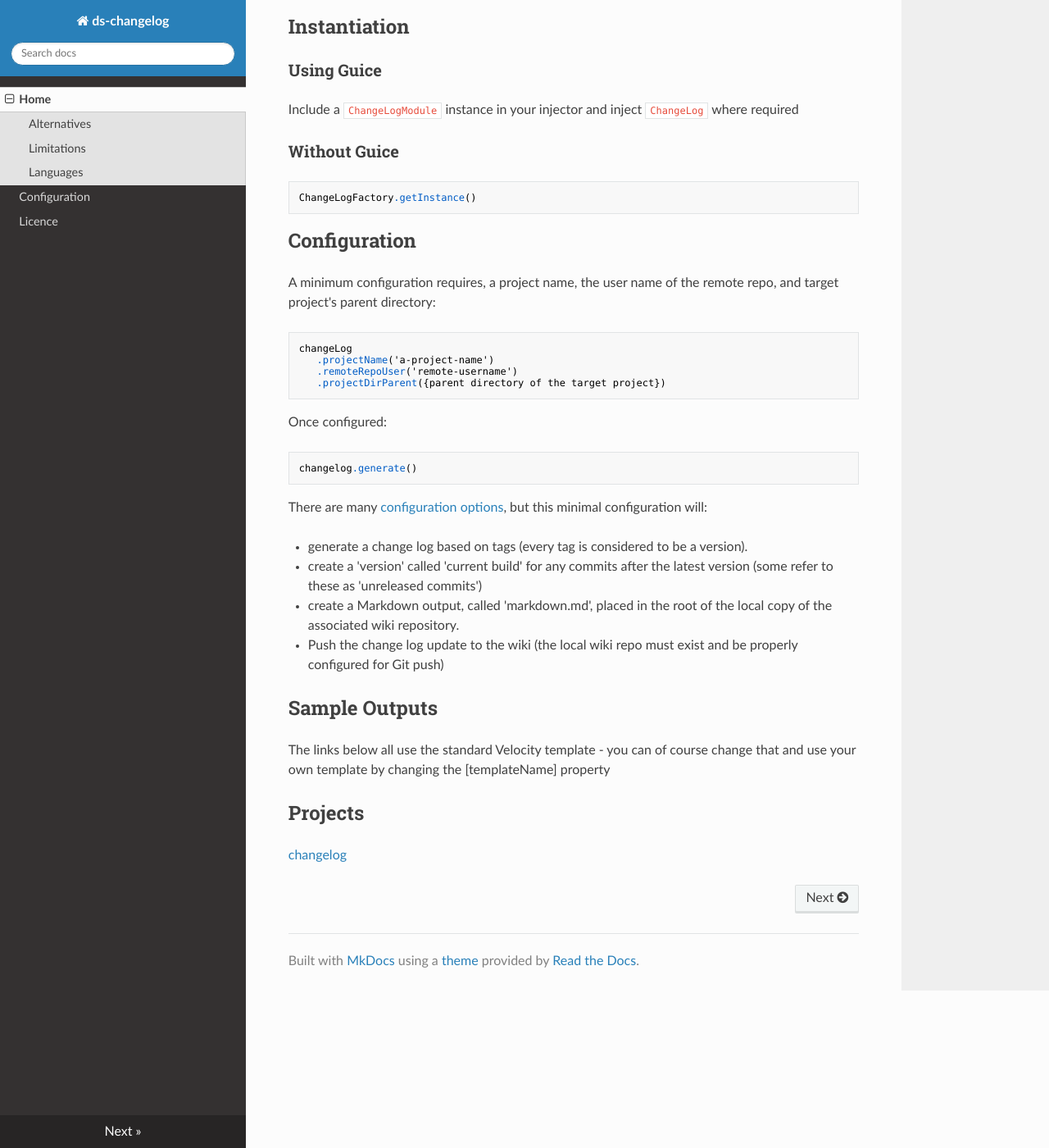
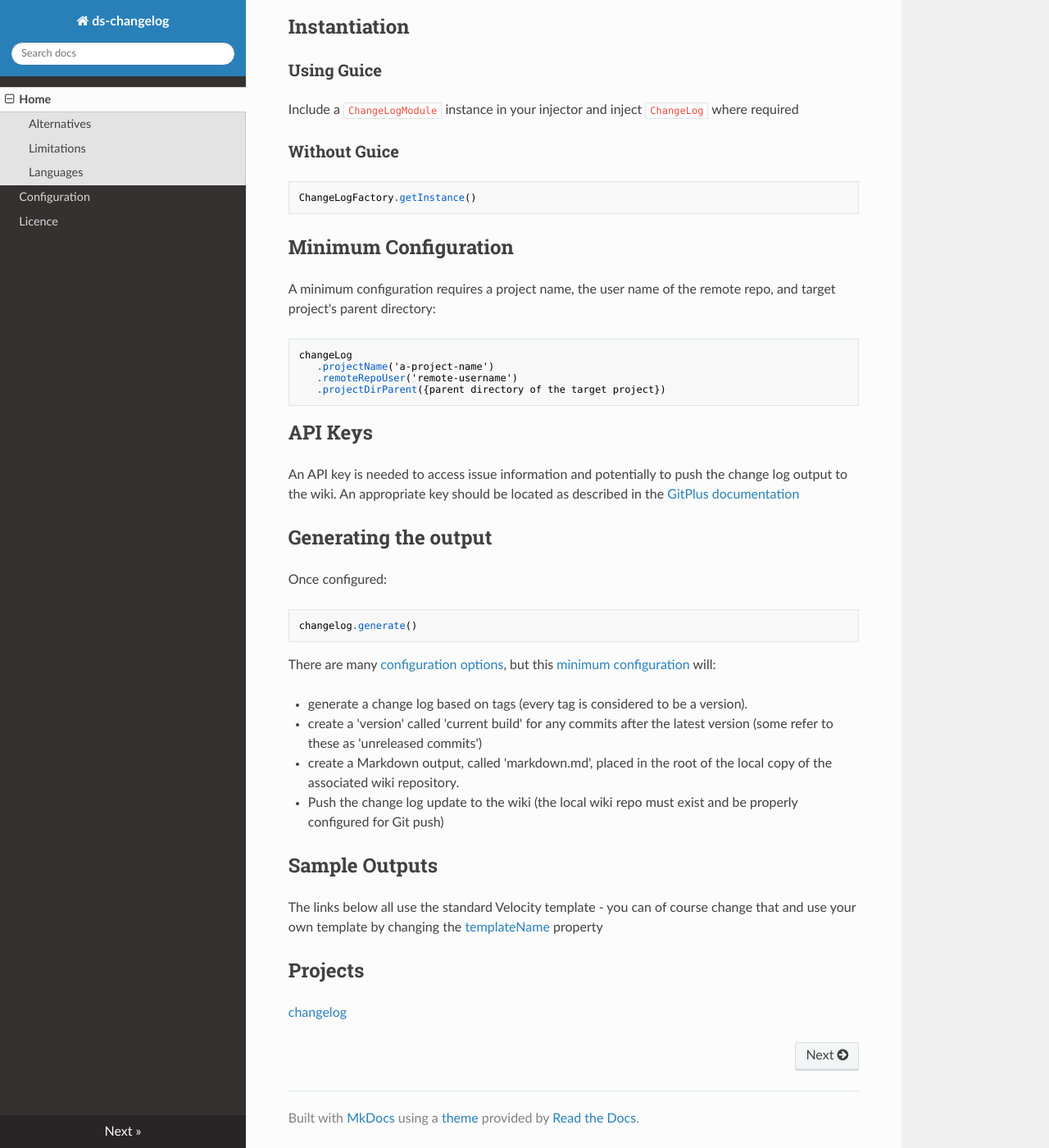
Before and after one commit to davidsowerby/changelog, an MkDocs documentation site: the page built from docs/index.md, in a window 1280 px wide and 1400 px high, scrolled down 805 px. Shown: the whole window at 82% size. Built offline with MkDocs 1.6.1, drawn with Linux system fonts in a browser that asks for light colours; nearby versions of some CDN libraries; old or Windows-style settings are respelled for this version of MkDocs.

````diff
--- a/docs/index.md
+++ b/docs/index.md
@@ -30,9 +30,10 @@ Include a `ChangeLogModule` instance in your injector and inject `ChangeLog` whe
 ChangeLogFactory.getInstance()
 ```
 
-## Configuration
+<a name="MinimumConfiguration"></a>
+## Minimum Configuration
 
-A minimum configuration requires, a project name, the user name of the remote repo, and target project's parent directory:
+A minimum configuration requires a project name, the user name of the remote repo, and target project's parent directory:
 
 ```
 changeLog
@@ -41,13 +42,20 @@ changeLog
    .projectDirParent({parent directory of the target project})
 ```
 
+## API Keys
+An API key is needed to access issue information and potentially to push the change log output to the wiki.  An appropriate key should be located as described in the [GitPlus documentation](http://gitplus.readthedocs.io/en/develop/build-properties/)
+
+
+## Generating the output
+
 Once configured:
 
 ```
 changelog.generate()
 ```
 
-There are many [configuration options](configuration.md), but this minimal configuration will:
+
+There are many [configuration options](configuration.md), but this [minimum configuration](#MinimumConfiguration) will:
 
 - generate a change log based on tags (every tag is considered to be a version).
 - create a 'version' called 'current build' for any commits after the latest version (some refer to these as 'unreleased commits')
@@ -57,7 +65,7 @@ There are many [configuration options](configuration.md), but this minimal confi
 
 ## Sample Outputs
 
-The links below all use the standard Velocity template - you can of course change that and use your own template by changing the [templateName] property
+The links below all use the standard Velocity template - you can of course change that and use your own template by changing the [templateName](configuration/#templateName) property
 
 Projects
 --------
````
Also changed, not shown: docs/configuration.md (+1 -1 lines), 1 other file.
